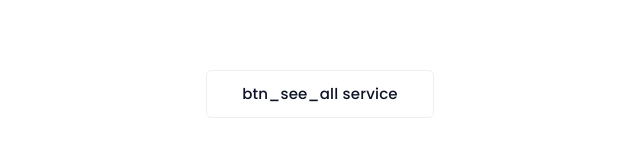
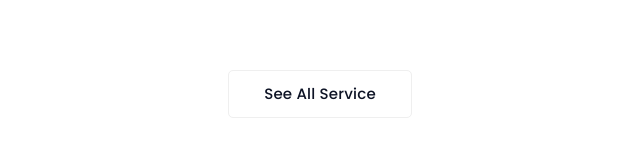
Before and after one commit to ozankaze/belajar-gulp-finly, a website: page app/index.html in a window 1280 px wide. Shown: the part 1631-1787 px from the top of the page, 320-960 px from the left. Drawn offline with nearby package versions, Linux system fonts and the light colour scheme.

```diff
--- a/app/index.html
+++ b/app/index.html
@@ -99,7 +99,7 @@
                 </div>
 
             </div>
-                <a href="" class="btn_see_all">btn_see_all service</a>
+                <a href="" class="btn_see_all">See All Service</a>
 
         </div>
     </section>
```
